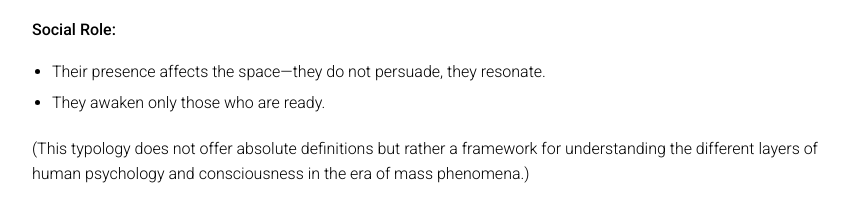
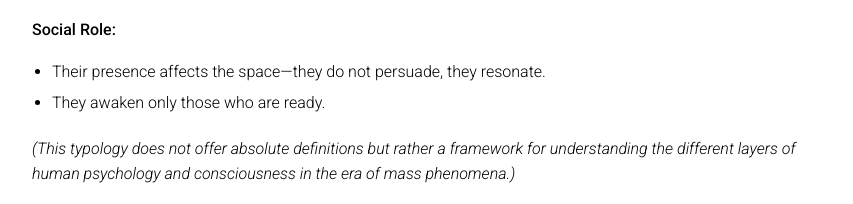
Before and after one commit to GrandmasterMO/pabah, a plain HTML site: page hypnos-and-cleers.html in a window 1280 px wide. Shown: the part 2803-3007 px from the top of the page, without its empty margins (208-1061 px from the left). Drawn offline with Linux system fonts and the light colour scheme.

Commit message:
hypnos-and-cleers.html update

```diff
--- a/hypnos-and-cleers.html
+++ b/hypnos-and-cleers.html
@@ -190,7 +190,7 @@
         <li>They awaken only those who are ready.</li>
       </ul>
 
-      <p>(This typology does not offer absolute definitions but rather a framework for understanding the different layers of human psychology and consciousness in the era of mass phenomena.)</p>
+      <p><span class="italic">(This typology does not offer absolute definitions but rather a framework for understanding the different layers of human psychology and consciousness in the era of mass phenomena.)</span></p>
 
       <div class="section-title">SCIENTIFIC BACKGROUND</div>
       <p>Scientific research shows that human susceptibility to hypnosis is distributed approximately as follows:</p>
```
